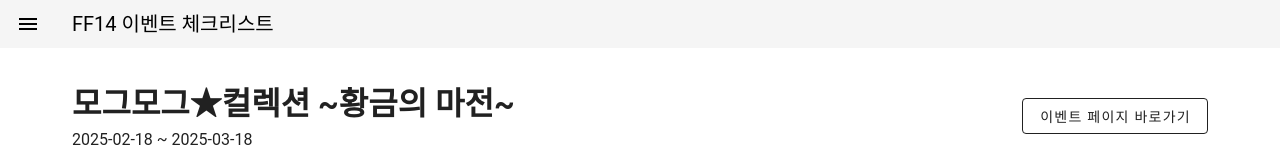
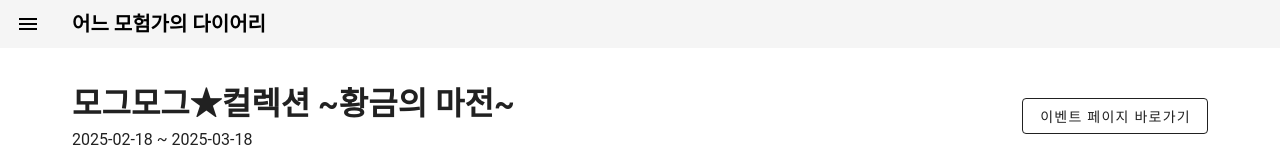
Before and after one commit to black-pepper/ff14-utility, a Vue app: page /moogle in a window 1280 px wide. Shown: the top 160 px of the page. Built offline with nearby package versions, Linux system fonts and the light colour scheme.

Commit message:
change title

```diff
--- a/components.d.ts
+++ b/components.d.ts
@@ -7,6 +7,7 @@
 /* prettier-ignore */
 declare module 'vue' {
   export interface GlobalComponents {
+    AppBar: typeof import('./src/components/AppBar.vue')['default']
     AppDrawer: typeof import('./src/components/AppDrawer.vue')['default']
     RouterLink: typeof import('vue-router')['RouterLink']
     RouterView: typeof import('vue-router')['RouterView']
--- a/index.html
+++ b/index.html
@@ -4,7 +4,7 @@
     <meta charset="UTF-8">
     <link rel="icon" href="/checkbox-multiple-marked-outline.svg" type="image/svg+xml">
     <meta name="viewport" content="width=device-width, initial-scale=1.0">
-    <title>FF14 체크리스트</title>
+    <title>어느 모험가의 다이어리</title>
   </head>
   <body>
     <div id="app"></div>
--- a/src/App.vue
+++ b/src/App.vue
@@ -1,11 +1,6 @@
 <template>
   <v-app>
-    <v-app-bar app density="compact" :elevation="0" color="grey-lighten-4">
-      <v-btn icon @click="drawer = !drawer">
-        <v-icon>mdi-menu</v-icon>
-      </v-btn>
-      <v-toolbar-title @click="$router.push('/')" :style="{ cursor: 'pointer' }">FF14 이벤트 체크리스트</v-toolbar-title>
-    </v-app-bar>
+    <AppBar @toggleDrawer="drawer = !drawer" />
     <AppDrawer v-model="drawer" />
     <v-main>
       <router-view />
--- /dev/null
+++ b/src/components/AppBar.vue
@@ -0,0 +1,21 @@
+<template>
+  <v-app-bar app density="compact" :elevation="0" color="grey-lighten-4">
+    <v-btn icon @click="$emit('toggleDrawer')">
+      <v-icon>mdi-menu</v-icon>
+    </v-btn>
+    <v-toolbar-title @click="$router.push('/')">
+      어느 모험가의 다이어리
+    </v-toolbar-title>
+  </v-app-bar>
+</template>
+
+<script setup>
+import "@/styles/fonts.css";
+</script>
+
+<style scoped>
+.v-toolbar-title {
+  cursor: pointer;
+  font-weight: bold;
+}
+</style>
--- /dev/null
+++ b/src/styles/fonts.css
@@ -0,0 +1,6 @@
+@font-face {
+    font-family: 'GangwonEdu';
+    src: url('https://fastly.jsdelivr.net/gh/projectnoonnu/noonfonts_2201-2@1.0/GangwonEdu_OTFBoldA.woff') format('woff');
+    font-weight: normal;
+    font-style: normal;
+  }
--- a/src/views/MoogleView.vue
+++ b/src/views/MoogleView.vue
@@ -79,7 +79,7 @@
   const itemIdMap = new Map();
   results.forEach((item) => {
     itemIdMap.set(item.itemId, item);
-  });
+});
 
   rewards.forEach((reward) => {
     if (reward.itemId) {
@@ -99,9 +99,9 @@
 
 const visibleRecentPrice = ref(false);
 const isLoading = ref(false);
-watch(visibleRecentPrice,() => {
+watch(visibleRecentPrice, async () => {
   isLoading.value = true;
-  if(visibleRecentPrice.value) getPrice()
+  if(visibleRecentPrice.value) await getPrice()
   isLoading.value = false;
 });
 </script>
```
